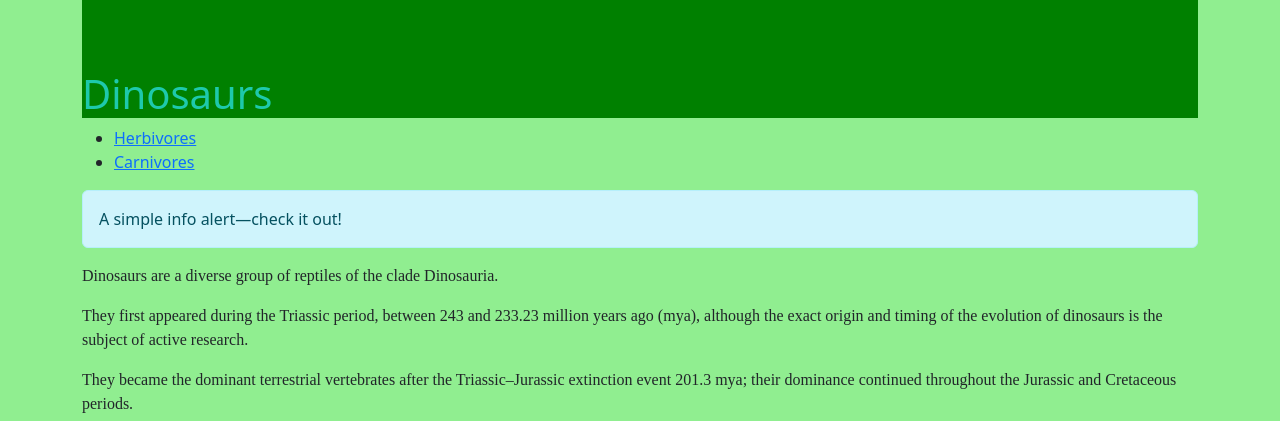
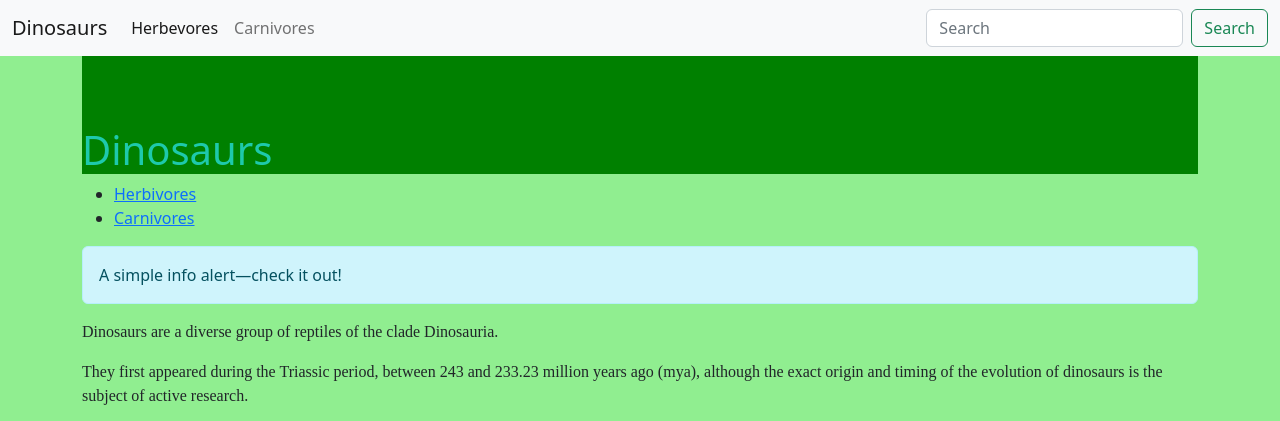
Before and after one commit to GoldenDollar/2022-sait-html, a plain HTML site: page index.html in a window 1280 px wide. Shown: the top 421 px of the page. Drawn offline with nearby package versions, Linux system fonts and the light colour scheme.

Commit message:
neshto novo

```diff
--- a/index.html
+++ b/index.html
@@ -27,6 +27,31 @@
 
 			</div>
 -->
+		<nav class="navbar navbar-expand-lg bg-light">
+  			<div class="container-fluid">
+    				<a class="navbar-brand" href="index.html">Dinosaurs</a>
+    				<button class="navbar-toggler" type="button" data-bs-toggle="collapse" data-bs-target="#navbarSupportedContent" aria-controls="navbarSupportedContent" aria-expanded="false" aria-label="Toggle navigation">
+      					<span class="navbar-toggler-icon"></span>
+    				</button>
+    			<div class="collapse navbar-collapse" id="navbarSupportedContent">
+      				<ul class="navbar-nav me-auto mb-2 mb-lg-0">
+        				<li class="nav-item">
+         					 <a class="nav-link active" aria-current="page" href="trevopasni.html">Herbevores</a>
+        				</li>
+        				<li class="nav-item">
+          					<a class="nav-link" href="mesoqdni.html">Carnivores</a>
+       					</li>
+
+				 </ul>
+			      	</ul>
+			      		<form class="d-flex" role="search">
+					<input class="form-control me-2" type="search" placeholder="Search" aria-label="Search">
+					<button class="btn btn-outline-success" type="submit">Search</button>
+
+				</div>
+				</div>
+			</nav>
+
 		<div class ="container">
 		<h1>Dinosaurs</h1>
 		<ul>
```
Also changed, not shown: trevopasni.html (+2 -1 lines).
